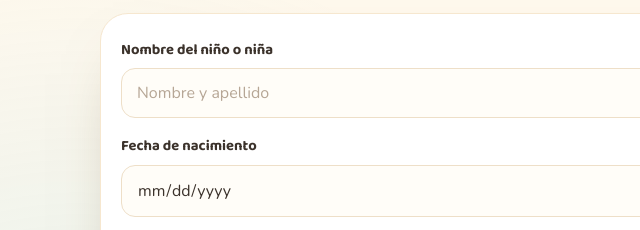
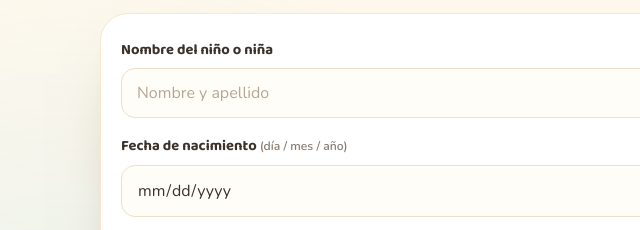
Before and after one commit to iamnocodeveloper/landing-misolcito, a plain HTML site: page index.html in a window 1280 px wide. Shown: the part 3360-3590 px from the top of the page, 0-640 px from the left. Drawn offline with nearby package versions, Linux system fonts and the light colour scheme.

Commit message:
Aclarar el formato de fecha en el formulario

```diff
--- a/index.html
+++ b/index.html
@@ -711,7 +711,7 @@
             <div class="msg" id="errNino">Ingrese el nombre del niño o niña.</div>
           </div>
           <div class="campo">
-            <label for="nacimiento">Fecha de nacimiento</label>
+            <label for="nacimiento">Fecha de nacimiento <span class="op">(día / mes / año)</span></label>
             <input type="date" id="nacimiento" name="nacimiento" required>
             <div class="msg" id="errNac">Ingrese una fecha de nacimiento válida.</div>
             <div class="sugerencia" id="sugerencia" role="status" aria-live="polite">
```
